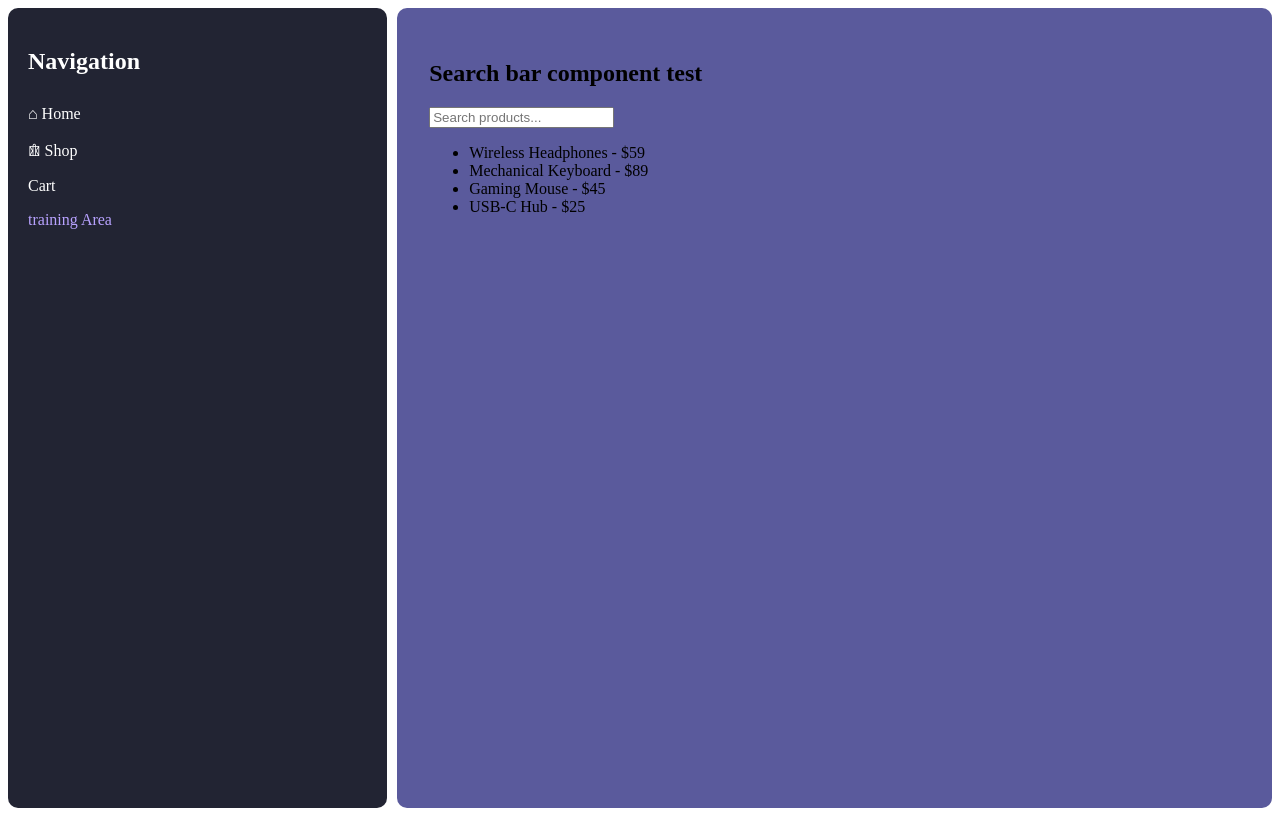
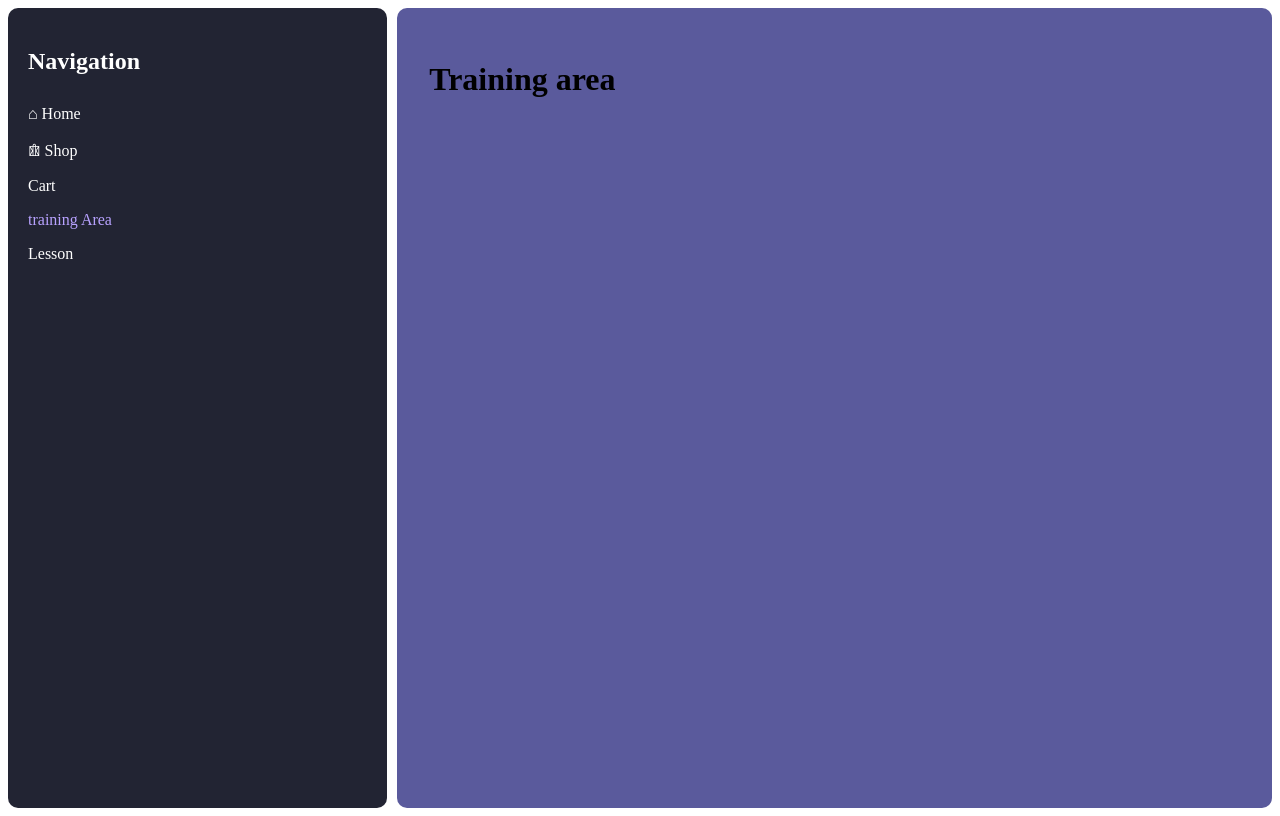
Before and after one commit to Nyups/Vue_fake_store, a Vue app in the folder front-end/: page /training in a window 1280 px wide. Built offline with nearby package versions, Linux system fonts and the light colour scheme.

Commit message:
Structuring lesson and training area components

```diff
--- a/front-end/src/components/side_bar.vue
+++ b/front-end/src/components/side_bar.vue
@@ -7,6 +7,7 @@
       <RouterLink to="/shop">𖠩 Shop</RouterLink>
       <RouterLink to="/cart"> Cart</RouterLink>
       <RouterLink to="/training">training Area</RouterLink>
+      <RouterLink to="/lesson">Lesson</RouterLink>
     </nav>
   </aside>
 </template>
--- a/front-end/src/router/index.js
+++ b/front-end/src/router/index.js
@@ -4,6 +4,7 @@ import home_view from '@/views/home_view.vue'
 import shop_view from '@/views/shop_view.vue'
 import cart_view from '@/views/cart_view.vue'
 import training_area from '@/views/training_area.vue'
+import lesson_page from '@/views/lesson_page.vue'
 
 const router = createRouter({
   history: createWebHistory(import.meta.env.BASE_URL),
@@ -11,7 +12,8 @@ const router = createRouter({
     {path :"/", component: home_view},
     {path :"/shop", component: shop_view},
     {path :"/cart", component: cart_view},
-    {path: "/training", component: training_area}
+    {path: "/training", component: training_area},
+    {path: "/lesson", component: lesson_page}
   ],
 })
 
--- /dev/null
+++ b/front-end/src/views/lesson_page.vue
@@ -0,0 +1,8 @@
+<script setup></script>
+
+<template>
+    <h1>Lesson Page</h1>
+    <p>I store all I learned during this project here.</p>
+</template>
+
+<style scoped></style>
--- a/front-end/src/views/training_area.vue
+++ b/front-end/src/views/training_area.vue
@@ -1,44 +1,13 @@
-<script setup>
-import { ref, computed } from 'vue'
-
-// 1. The search input state
-const searchQuery = ref('')
-
-// 2. Your list of products
-const products = ref([
-  { id: 1, name: 'Wireless Headphones', price: 59 },
-  { id: 2, name: 'Mechanical Keyboard', price: 89 },
-  { id: 3, name: 'Gaming Mouse', price: 45 },
-  { id: 4, name: 'USB-C Hub', price: 25 }
-])
-
-// 3. The computed property that filters the products
-const filteredProducts = computed(() => {
-  return products.value.filter(product =>
-    product.name.toLowerCase().includes(searchQuery.value.toLowerCase())
-  )
-})
-//
-</script>
+<script setup></script>
 
 <template>
-  <h2>Search bar component test</h2>
-  <div class="search-container">
-    <!-- Input linked to searchQuery -->
-    <input
-      v-model="searchQuery"
-      type="text"
-      placeholder="Search products..."
-    />
+    <div class="heading">
+        <h1>Training area</h1>
+    </div>
 
-    <!-- Displaying the filtered results -->
-    <ul>
-      <li v-for="product in filteredProducts" :key="product.id">
-        {{ product.name }} - ${{ product.price }}
-      </li>
-    </ul>
+    <div class="exercise">
 
-    <!-- Optional: Show a message if nothing matches -->
-    <p v-if="filteredProducts.length === 0">No products found!</p>
-  </div>
+    </div>
 </template>
+
+<style scoped></style>
```
Also changed, not shown: front-end/src/views/lessons/computed_lesson.vue (added, +7 -0 lines).
